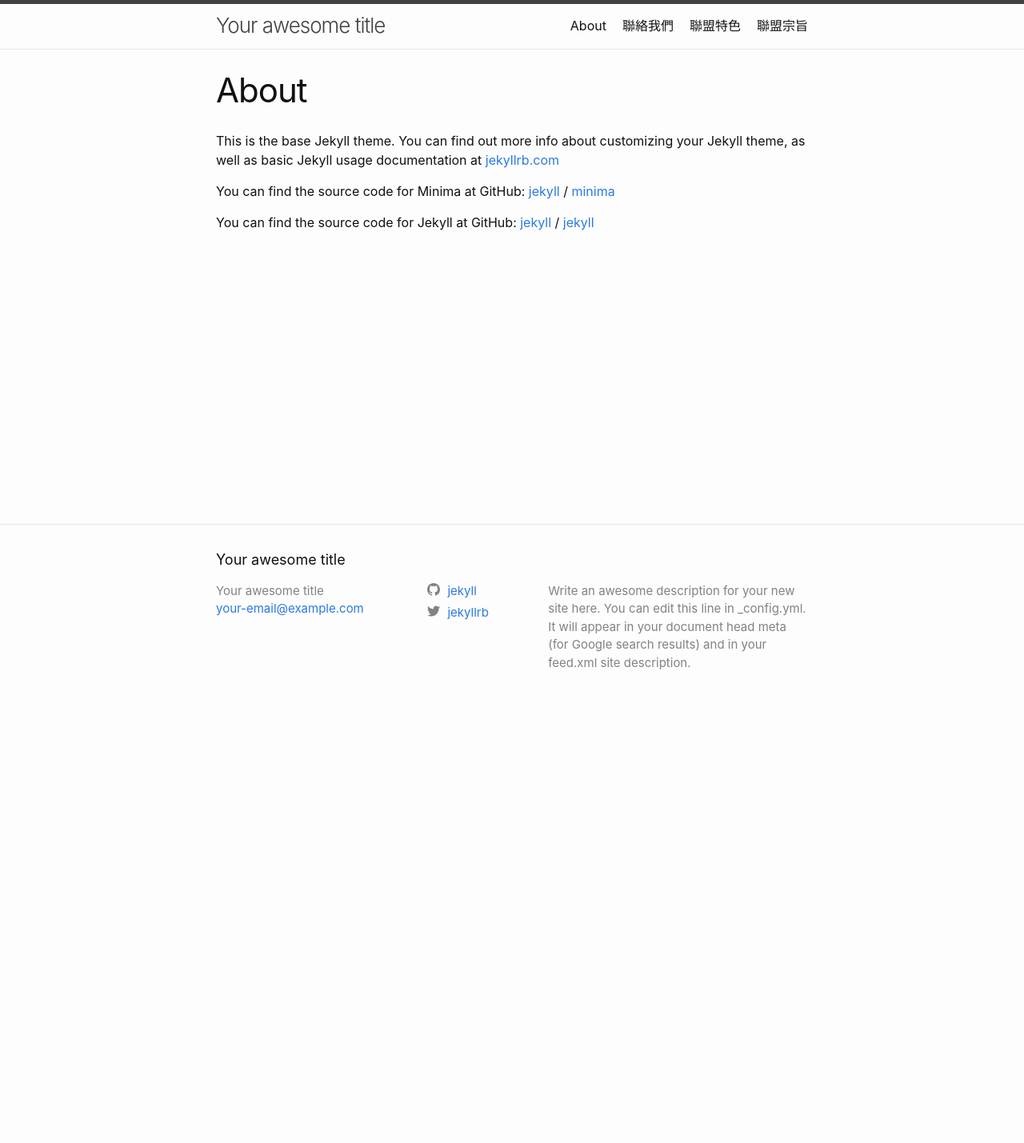
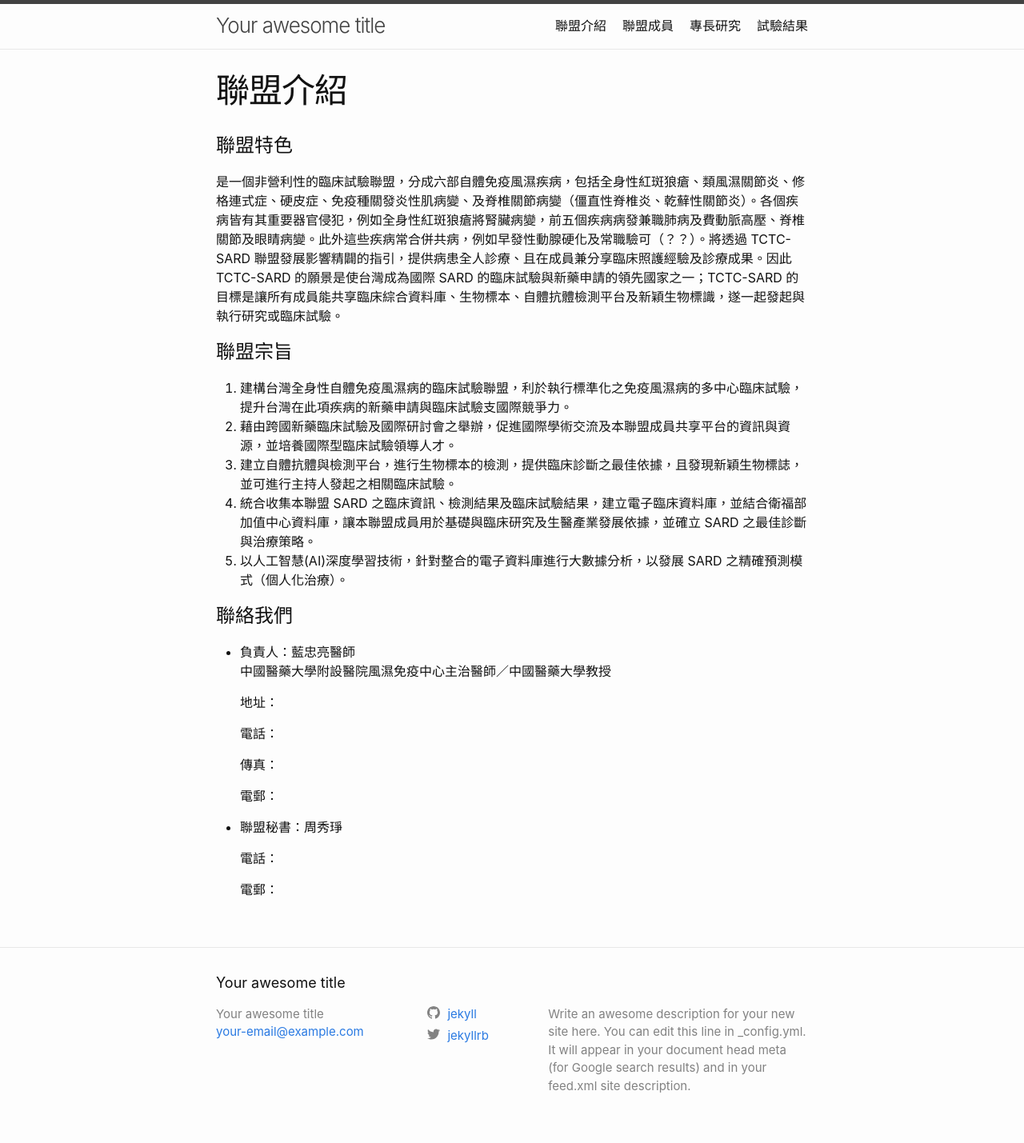
Before and after one commit to tctc-sard/tctc-sard, a Jekyll site: the page built from tctc-sard/about.md, in a window 1280 px wide. Shown: the whole page at 80% size. Built offline with Jekyll 4.4.1, drawn with Linux system fonts in a browser that asks for light colours; before the commit the page ends 900 px from its top, so only the background shows below that.

Commit message:
Update tabs.

```diff
--- a/tctc-sard/_config.yml
+++ b/tctc-sard/_config.yml
@@ -23,6 +23,11 @@ baseurl: "" # the subpath of your site, e.g. /blog
 url: "" # the base hostname & protocol for your site, e.g. http://example.com
 twitter_username: jekyllrb
 github_username:  jekyll
+header_pages:
+- about.md
+- members.md
+- research.md
+- results.md
 
 # Build settings
 markdown: kramdown
--- a/tctc-sard/about.md
+++ b/tctc-sard/about.md
@@ -1,18 +1,34 @@
 ---
 layout: page
-title: About
+title: 聯盟介紹
+lang: zh-TW
 permalink: /about/
+ref: about
 ---
 
-This is the base Jekyll theme. You can find out more info about customizing your Jekyll theme, as well as basic Jekyll usage documentation at [jekyllrb.com](https://jekyllrb.com/)
+# 聯盟特色
+是一個非營利性的臨床試驗聯盟，分成六部自體免疫風濕疾病，包括全身性紅斑狼瘡、類風濕關節炎、修格連式症、硬皮症、免疫種關發炎性肌病變、及脊椎關節病變（僵直性脊椎炎、乾蘚性關節炎）。各個疾病皆有其重要器官侵犯，例如全身性紅斑狼瘡將腎臟病變，前五個疾病病發兼職肺病及費動脈高壓、脊椎關節及眼睛病變。此外這些疾病常合併共病，例如早發性動腺硬化及常職驗可（？？）。將透過 TCTC-SARD 聯盟發展影響精闢的指引，提供病患全人診療、且在成員兼分享臨床照護經驗及診療成果。因此 TCTC-SARD 的願景是使台灣成為國際 SARD 的臨床試驗與新藥申請的領先國家之一；TCTC-SARD 的目標是讓所有成員能共享臨床綜合資料庫、生物標本、自體抗體檢測平台及新穎生物標識，遂一起發起與執行研究或臨床試驗。
 
-You can find the source code for Minima at GitHub:
-[jekyll][jekyll-organization] /
-[minima](https://github.com/jekyll/minima)
+# 聯盟宗旨
+1. 建構台灣全身性自體免疫風濕病的臨床試驗聯盟，利於執行標準化之免疫風濕病的多中心臨床試驗，提升台灣在此項疾病的新藥申請與臨床試驗支國際競爭力。
+2. 藉由跨國新藥臨床試驗及國際研討會之舉辦，促進國際學術交流及本聯盟成員共享平台的資訊與資源，並培養國際型臨床試驗領導人才。
+3. 建立自體抗體與檢測平台，進行生物標本的檢測，提供臨床診斷之最佳依據，且發現新穎生物標誌，並可進行主持人發起之相關臨床試驗。
+4. 統合收集本聯盟 SARD 之臨床資訊、檢測結果及臨床試驗結果，建立電子臨床資料庫，並結合衛福部加值中心資料庫，讓本聯盟成員用於基礎與臨床研究及生醫產業發展依據，並確立 SARD 之最佳診斷與治療策略。
+5. 以人工智慧(AI)深度學習技術，針對整合的電子資料庫進行大數據分析，以發展 SARD 之精確預測模式（個人化治療）。
 
-You can find the source code for Jekyll at GitHub:
-[jekyll][jekyll-organization] /
-[jekyll](https://github.com/jekyll/jekyll)
+# 聯絡我們
+* 負責人：藍忠亮醫師
+<br/>中國醫藥大學附設醫院風濕免疫中心主治醫師／中國醫藥大學教授
 
+    地址：
 
-[jekyll-organization]: https://github.com/jekyll
+    電話：
+
+    傳真：
+
+    電郵：
+* 聯盟秘書：周秀琤
+
+  電話：
+
+  電郵：
```
Also changed, not shown: tctc-sard/contact.md (deleted, +0 -21 lines), tctc-sard/features.md (deleted, +0 -9 lines), tctc-sard/goals.md (deleted, +0 -12 lines), tctc-sard/members.md (added, +11 -0 lines), tctc-sard/research.md (added, +14 -0 lines), tctc-sard/results.md (added, +12 -0 lines).
